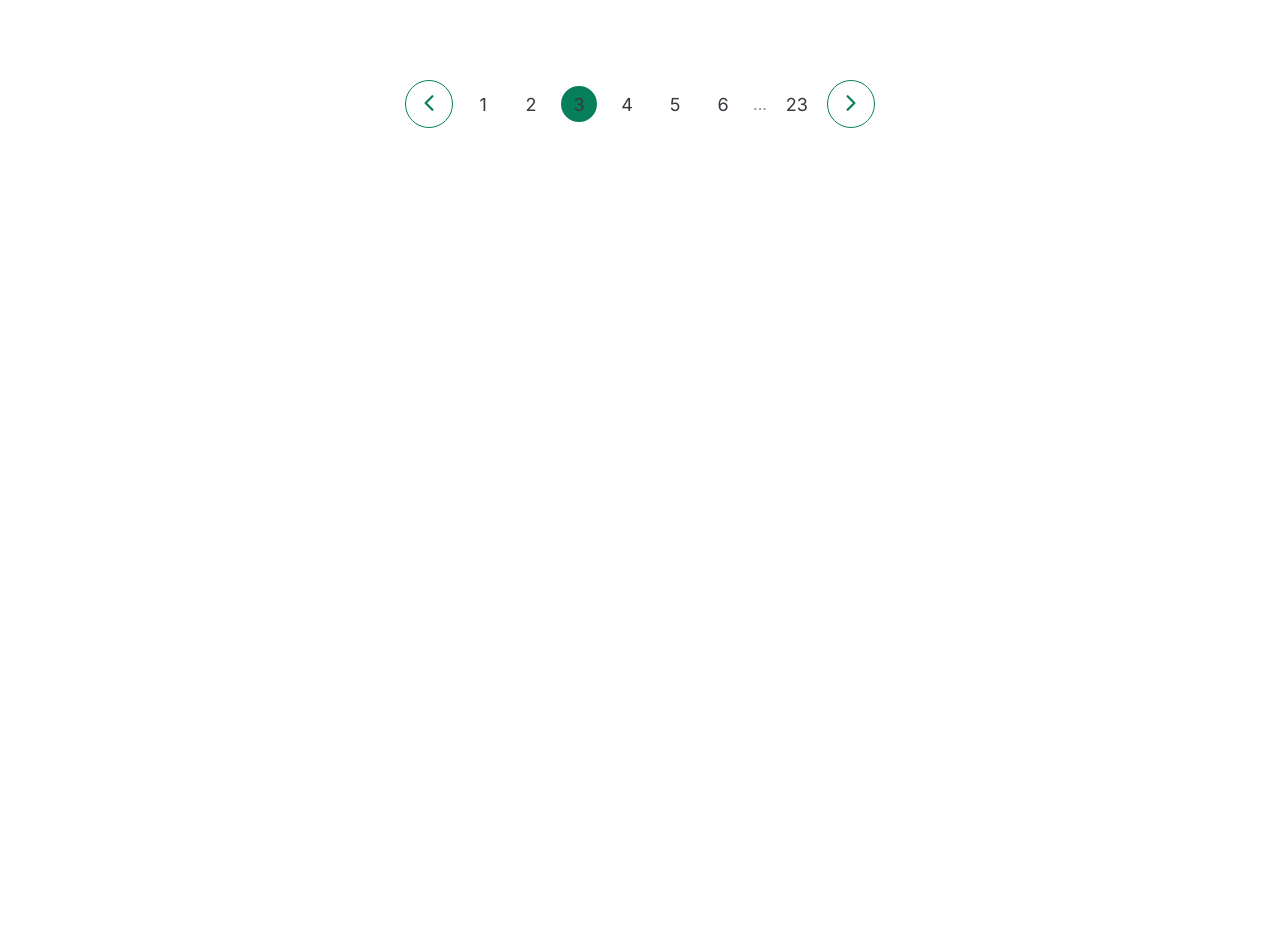
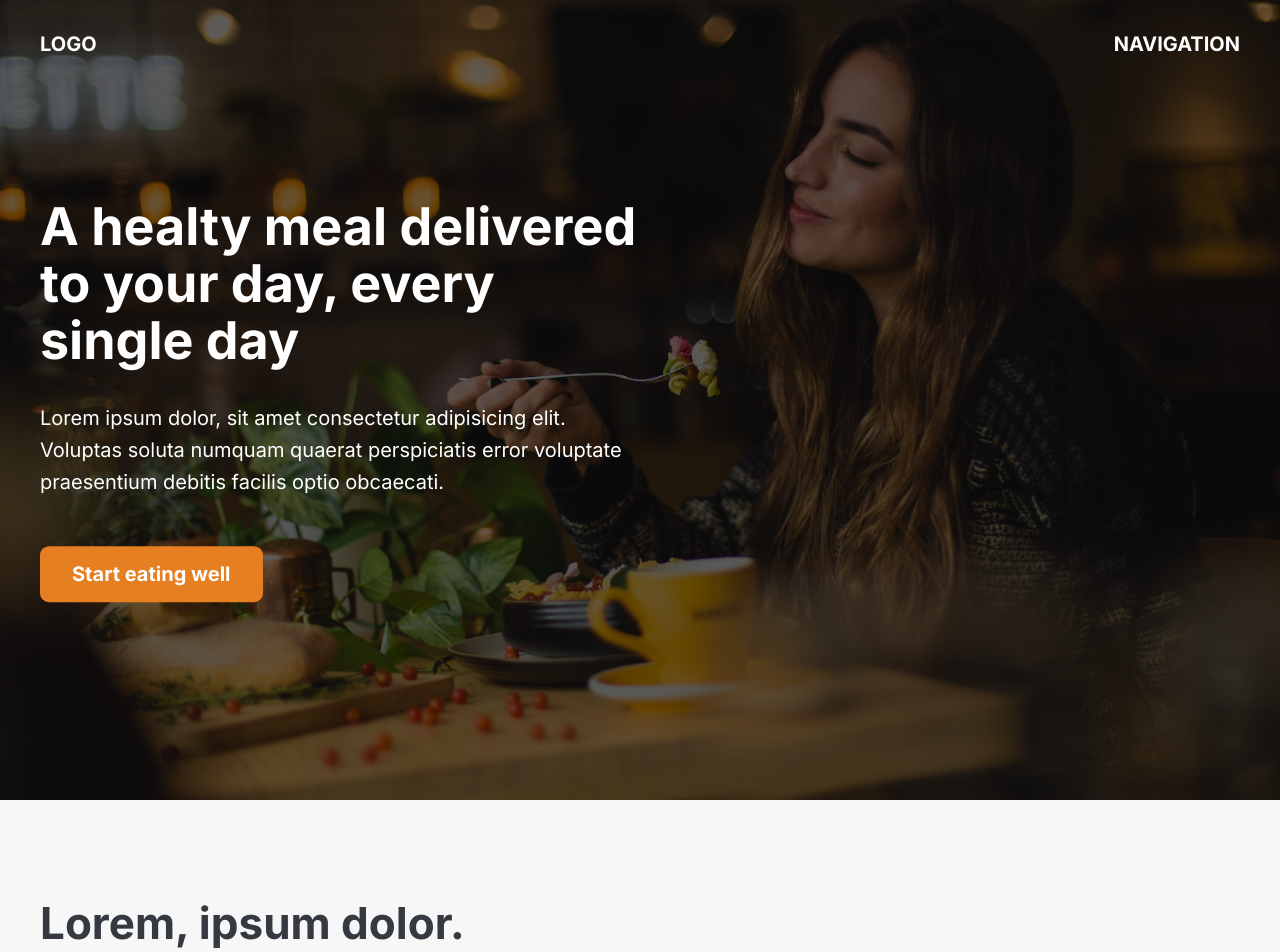
Before and after one commit to hsn2903/s-components, a React (Create React App) app: page / in a window 1280 px wide. Shown: the top 952 px of the page. Before the commit the page ends 800 px from the top, so only its background shows below. Built offline with nearby package versions, Linux system fonts and the light colour scheme.

Commit message:
add hero section

```diff
--- a/src/App.js
+++ b/src/App.js
@@ -1,4 +1,4 @@
-import { Accordion, Carousel, Pagination, Table } from "./components";
+import { Accordion, Carousel, Hero, Pagination, Table } from "./components";
 
 const App = () => {
   return (
@@ -6,7 +6,8 @@ const App = () => {
       {/* <Accordion /> */}
       {/* <Carousel /> */}
       {/* <Table /> */}
-      <Pagination />
+      {/* <Pagination /> */}
+      <Hero />
     </div>
   );
 };
--- /dev/null
+++ b/src/components/05-hero/Hero.css
@@ -0,0 +1,66 @@
+.section_hero .container {
+  width: 1200px;
+  margin: 0 auto;
+}
+
+.section_hero header {
+  height: 100vh;
+  position: relative;
+  background-size: cover;
+
+  color: #fff;
+}
+
+.section_hero nav {
+  font-size: 20px;
+  font-weight: 700;
+  display: flex;
+  justify-content: space-between;
+  padding-top: 32px;
+}
+
+.section_hero .header-container {
+  width: 1200px;
+  position: absolute;
+  left: 50%;
+  top: 50%;
+  transform: translate(-50%, -50%);
+}
+
+.section_hero .header-container-inner {
+  width: 50%;
+}
+
+.section_hero h1 {
+  font-size: 52px;
+  margin-bottom: 32px;
+  line-height: 1.1;
+}
+
+.section_hero h2 {
+  font-size: 44px;
+  margin-bottom: 48px;
+}
+
+.section_hero p {
+  font-size: 20px;
+  line-height: 1.6;
+  margin-bottom: 48px;
+}
+
+.section_hero .btn:link,
+.section_hero .btn:visited {
+  font-size: 20px;
+  font-weight: 600;
+  background-color: #e67e22;
+  color: #fff;
+  text-decoration: none;
+  display: inline-block;
+  padding: 16px 32px;
+  border-radius: 9px;
+}
+
+.section_hero section {
+  padding: 96px 0;
+  background-color: #f7f7f7;
+}
--- /dev/null
+++ b/src/components/05-hero/Hero.js
@@ -0,0 +1,45 @@
+import "./Hero.css";
+import heroImg from "./hero.jpg";
+
+const Hero = () => {
+  return (
+    <div className="section_hero">
+      <header
+        style={{
+          backgroundImage: `linear-gradient(rgba(0,0,0,0.6),rgba(0,0,0,0.6)), url(${heroImg})`,
+        }}
+      >
+        <nav className="container">
+          <div>LOGO</div>
+          <div>NAVIGATION</div>
+        </nav>
+
+        <div className="header-container">
+          <div className="header-container-inner">
+            <h1>A healty meal delivered to your day, every single day</h1>
+            <p>
+              Lorem ipsum dolor, sit amet consectetur adipisicing elit. Voluptas
+              soluta numquam quaerat perspiciatis error voluptate praesentium
+              debitis facilis optio obcaecati.
+            </p>
+            <a href="#" className="btn">
+              Start eating well
+            </a>
+          </div>
+        </div>
+      </header>
+      <section>
+        <div className="container">
+          <h2>Lorem, ipsum dolor.</h2>
+          <p>
+            Lorem ipsum dolor sit amet consectetur adipisicing elit. Quam, eum
+            distinctio. Perferendis id error necessitatibus sed eum aliquam
+            optio nihil.
+          </p>
+        </div>
+      </section>
+    </div>
+  );
+};
+
+export default Hero;
--- a/src/components/index.js
+++ b/src/components/index.js
@@ -2,5 +2,6 @@ import Accordion from "./01-Accordion/Accordion";
 import Carousel from "./02-Carousel/Carousel";
 import Table from "./03-table/Table";
 import Pagination from "./04-pagination/Pagination";
+import Hero from "./05-hero/Hero";
 
-export { Accordion, Carousel, Table, Pagination };
+export { Accordion, Carousel, Table, Pagination, Hero };
```
Also changed, not shown: src/components/05-hero/hero.jpg (added).
